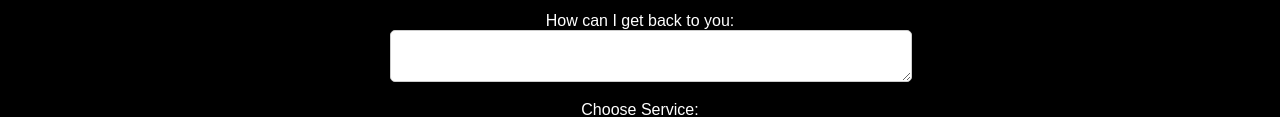
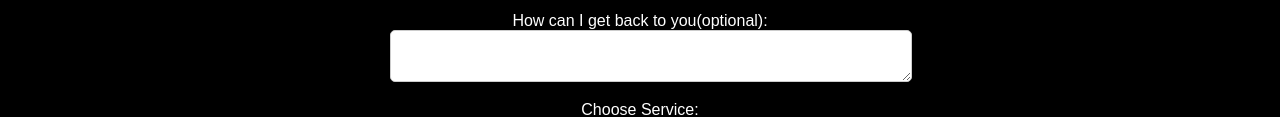
Before and after one commit to 1177iuw/portfolio-website, a plain HTML site: page index.html in a window 1280 px wide. Shown: the part 1937-2054 px from the top of the page. Drawn offline with Linux system fonts and the light colour scheme.

Commit message:
Update index.html

```diff
--- a/index.html
+++ b/index.html
@@ -54,7 +54,7 @@
             <label>Your name:<input type="text" name="name" required></label>
             <label>Your email:<input type="email" name="email" required></label>
             <label>Your message:<textarea name="message" required></textarea></label>
-            <label>How can I get back to you:<textarea type="number" name="phone number" optional></textarea></label>
+            <label>How can I get back to you(optional):<textarea type="number" name="phone number" optional></textarea></label>
             <label>Choose Service:
                 <select name="service" required>
                     <option value="">--Choose Service--</option>
```
